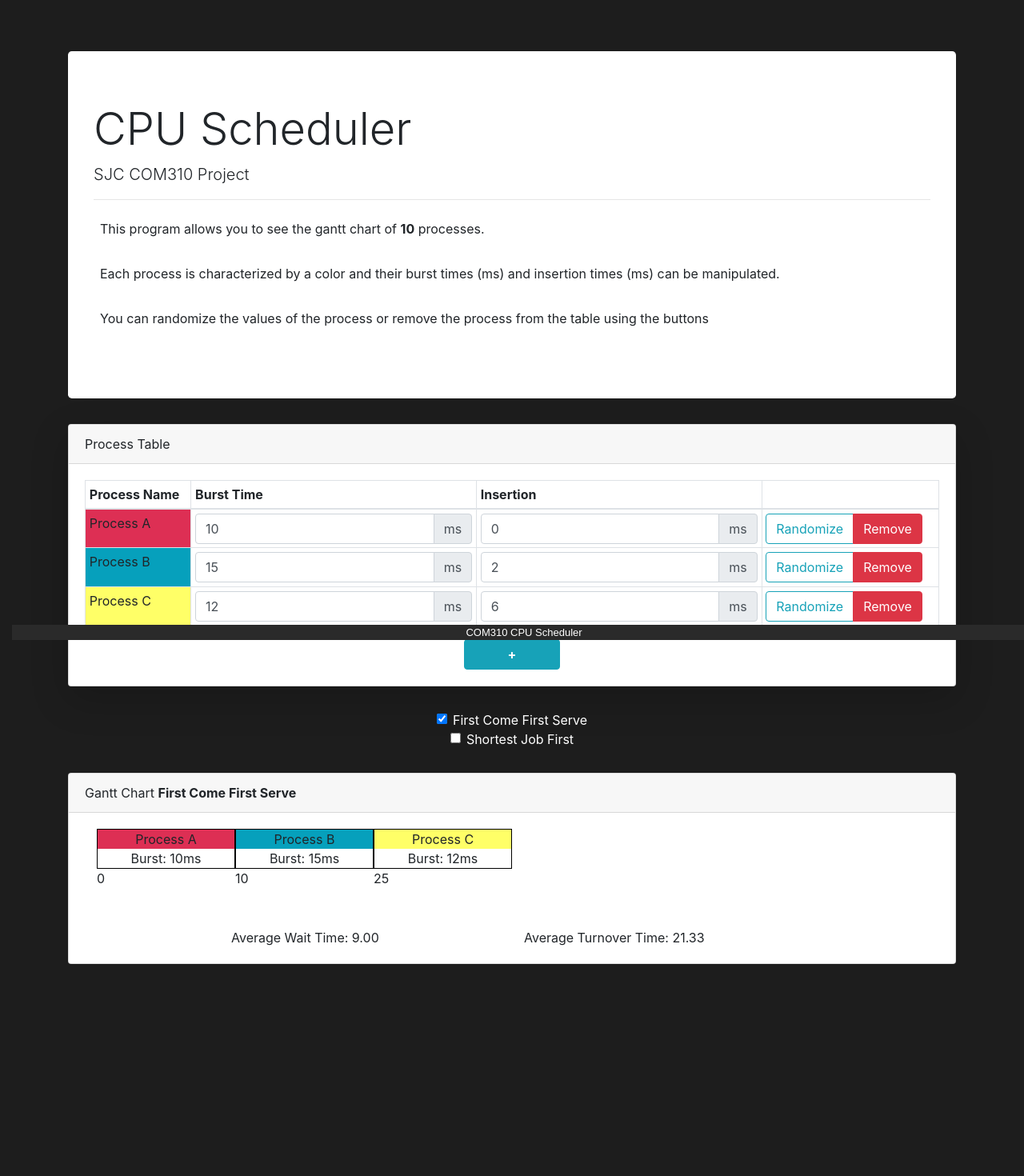
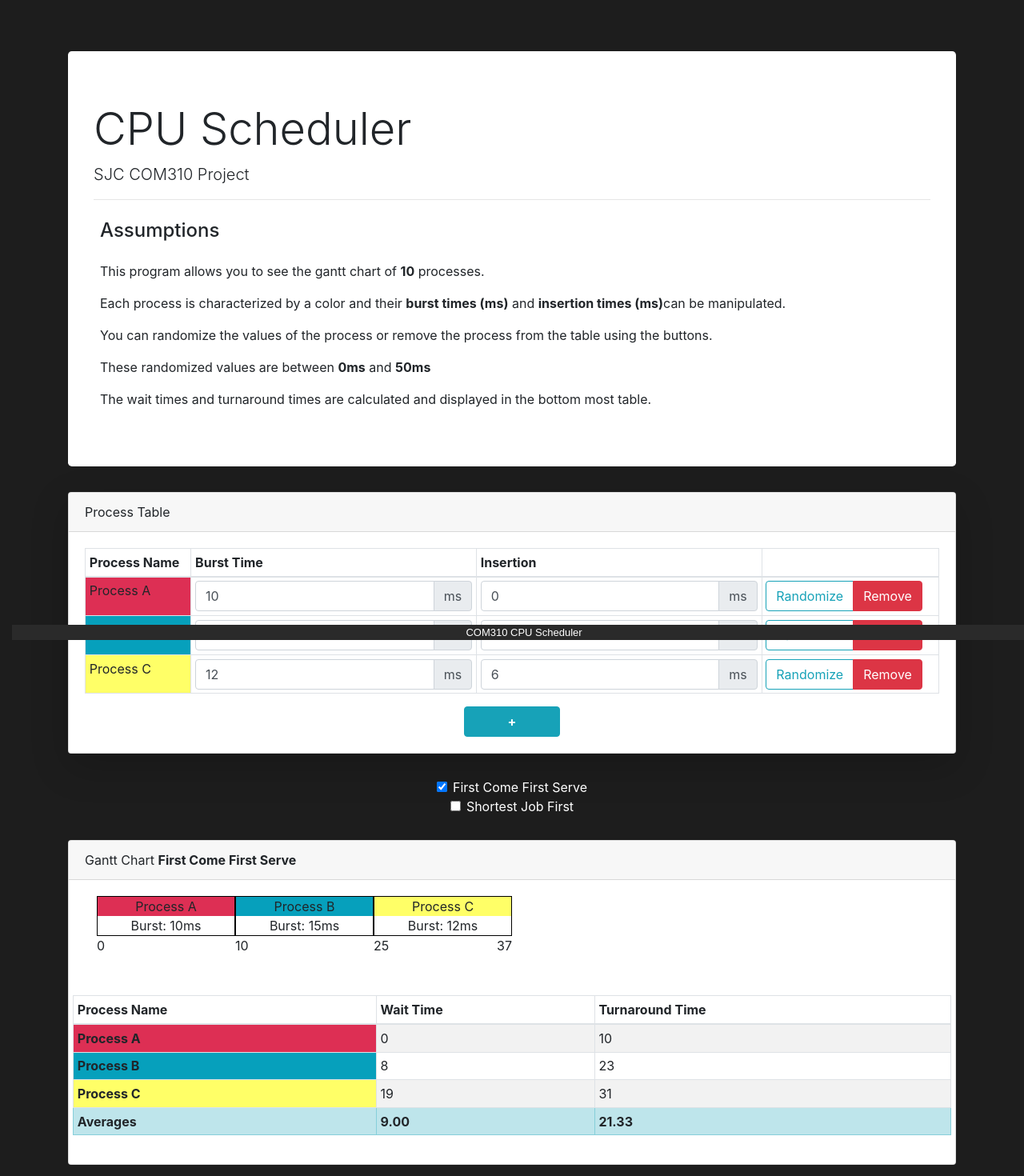
Before and after one commit to jaredaivory/COM310-cpu-scheduler, a React (Create React App) app: page / in a window 1280 px wide. Shown: the top 1470 px of the page at 80% size. Before the commit the page ends 1235 px from the top, so only its background shows below. Built offline with nearby package versions, Linux system fonts and the light colour scheme.

Commit message:
Added assumptions and waiting time and turnaround time table

```diff
--- a/src/components/GanttChart.js
+++ b/src/components/GanttChart.js
@@ -13,16 +13,12 @@ export default function GanttChart({ processdata, algorithm }) {
         setGanttChart(algorithm.generateGanttChart(processdata));
     }, [processdata, algorithm]);
 
-    function getAverageTurnaroundTimes() {
-        let turnaroundtimes = algorithm.getTurnaroundTimes();
-        let total = turnaroundtimes.reduce((acc, t) => acc + t, 0);
-        return (total / turnaroundtimes.length).toFixed(2);
+    function getTurnaroundTimes() {
+        return algorithm.getTurnaroundTimes();
     }
 
-    function getAverageWaitTimes() {
-        const waittimes = algorithm.getWaitTimes();
-        let total = algorithm.getWaitTimes().reduce((acc, w) => acc + w, 0);
-        return (total / waittimes.length).toFixed(2);
+    function getWaitTimes() {
+        return algorithm.getWaitTimes();
     }
 
     // Returns the rendered JSX
@@ -35,12 +31,11 @@ export default function GanttChart({ processdata, algorithm }) {
                 <div className="card-body">
                     {renderGanttChart(ganttChart)}
                     <div className="row justify-content-center">
-                        <div className="col-md-4">
-                            Average Wait Time: {getAverageWaitTimes()}
-                        </div>
-                        <div className="col-md-4">
-                            Average Turnover Time: {getAverageTurnaroundTimes()}
-                        </div>
+                        {renderTable(
+                            ganttChart,
+                            getWaitTimes(),
+                            getTurnaroundTimes()
+                        )}
                     </div>
                 </div>
             </div>
@@ -67,8 +62,9 @@ function renderGanttChart(ganttChart) {
 }
 
 // Returns the divs that the chart will you in its render method
-function GanttChartNode(node) {
+function GanttChartNode(node, index, array) {
     const { process } = node;
+    let lastnode = index === array.length - 1;
     return (
         <div className="col-sm-2" key={process.id}>
             <div className="ganttchart-node">
@@ -86,7 +82,61 @@ function GanttChartNode(node) {
             </div>
             <div className="d-flex justify-content-between">
                 <div>{node.start}</div>
+                {lastnode && <div>{node.end}</div>}
             </div>
         </div>
     );
 }
+
+function renderTable(ganttChart, waittimes, turnaroundtimes) {
+    console.log(waittimes);
+    console.log(turnaroundtimes);
+
+    function getAverage(array) {
+        let total = array.reduce((acc, prev) => {
+            return acc + prev;
+        }, 0);
+        return (total / array.length).toFixed(2);
+    }
+    return (
+        <div id="process-table" className="table-responsive">
+            <table
+                className="table table-bordered table-striped table-sm
+            "
+            >
+                <thead>
+                    <tr>
+                        <th scope="col">Process Name</th>
+                        <th scope="col">Wait Time</th>
+                        <th scope="col">Turnaround Time</th>
+                    </tr>
+                </thead>
+                <tbody>
+                    {ganttChart.map((node, index) => {
+                        return (
+                            <tr>
+                                <th
+                                    scope="row"
+                                    style={{
+                                        backgroundColor: `${node.process.color}`,
+                                    }}
+                                >
+                                    Process {node.process.name}
+                                </th>
+                                <td>{waittimes[index]}</td>
+                                <td>{turnaroundtimes[index]}</td>
+                            </tr>
+                        );
+                    })}
+                    {
+                        <tr className="table-info">
+                            <th>Averages</th>
+                            <th>{getAverage(waittimes)}</th>
+                            <th>{getAverage(turnaroundtimes)}</th>
+                        </tr>
+                    }
+                </tbody>
+            </table>
+        </div>
+    );
+}
--- a/src/components/Header.js
+++ b/src/components/Header.js
@@ -1,4 +1,6 @@
 import React from 'react';
+
+import '../styles/header.css';
 
 export default function Header() {
     return (
@@ -7,17 +9,28 @@ export default function Header() {
                 <h1 className="display-4">CPU Scheduler</h1>
                 <p className="lead">SJC COM310 Project</p>
                 <hr />
+                <h4 className="p-2">Assumptions</h4>
                 <p className="p-2">
                     This program allows you to see the gantt chart of{' '}
                     <strong>10</strong> processes.
                 </p>
                 <p className="p-2">
-                    Each process is characterized by a color and their burst
-                    times (ms) and insertion times (ms) can be manipulated.
+                    Each process is characterized by a color and their{' '}
+                    <strong>burst times (ms)</strong> and{' '}
+                    <strong>insertion times (ms)</strong>
+                    can be manipulated.
                 </p>
                 <p className="p-2">
                     You can randomize the values of the process or remove the
-                    process from the table using the buttons
+                    process from the table using the buttons.
+                </p>
+                <p className="p-2">
+                    These randomized values are between <strong>0ms</strong> and{' '}
+                    <strong>50ms</strong>
+                </p>
+                <p className="p-2">
+                    The wait times and turnaround times are calculated and
+                    displayed in the bottom most table.
                 </p>
             </div>
         </div>
--- a/src/components/ProcessTable.js
+++ b/src/components/ProcessTable.js
@@ -115,8 +115,8 @@ const TableRow = ({ process, editProcess, removeProcess }) => {
 
     // Randomizes the values within the input boxes.
     function randomizeValues() {
-        setBursttime(Math.floor(Math.random() * 40));
-        setInsertion(Math.floor(Math.random() * 40));
+        setBursttime(Math.floor(Math.random() * 50));
+        setInsertion(Math.floor(Math.random() * 50));
     }
 
     //Returns the main JSX element that each row in the table will have.
--- /dev/null
+++ b/src/styles/header.css
@@ -0,0 +1,4 @@
+.jumbotron p {
+    padding: 0px;
+    margin: 0px;
+}
```
